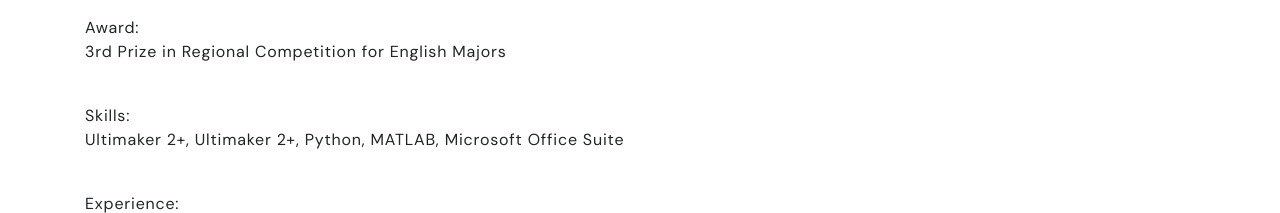
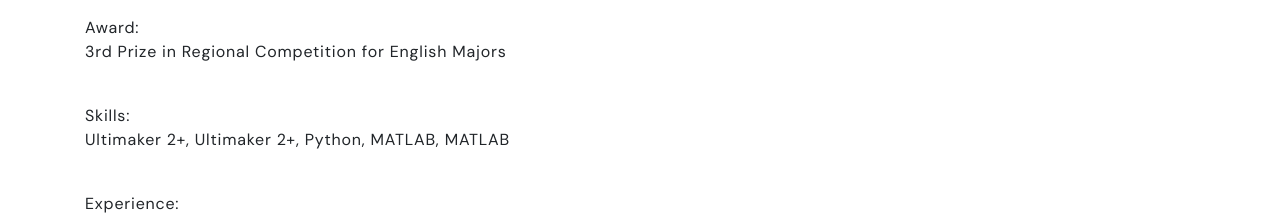
Before and after one commit to GalathonGame/website, a website: page index.html in a window 1280 px wide. Shown: the part 3400-3613 px from the top of the page. Drawn offline with nearby package versions, Linux system fonts and the light colour scheme.

Commit message:
Revert "Update index.html"
This reverts commit d17f402fae116115b502e85ead70870cfb267350.

```diff
--- a/index.html
+++ b/index.html
@@ -257,7 +257,7 @@
                                     <br>
                                     Skills: <br>
                                     <ul>
-                                        <li>Ultimaker 2+, Ultimaker 2+, Python, MATLAB, Microsoft Office Suite </li>
+                                        <li>Ultimaker 2+, Ultimaker 2+, Python, MATLAB, MATLAB </li>
                                     </ul>
                                     <br>
                                     Experience: <br>
```
